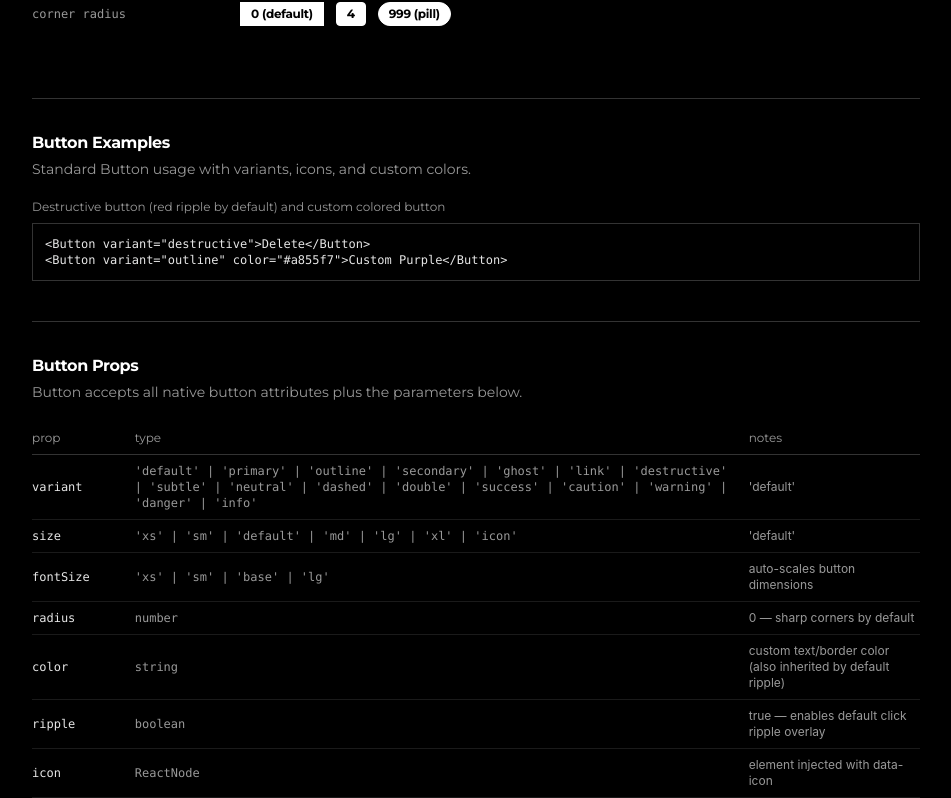
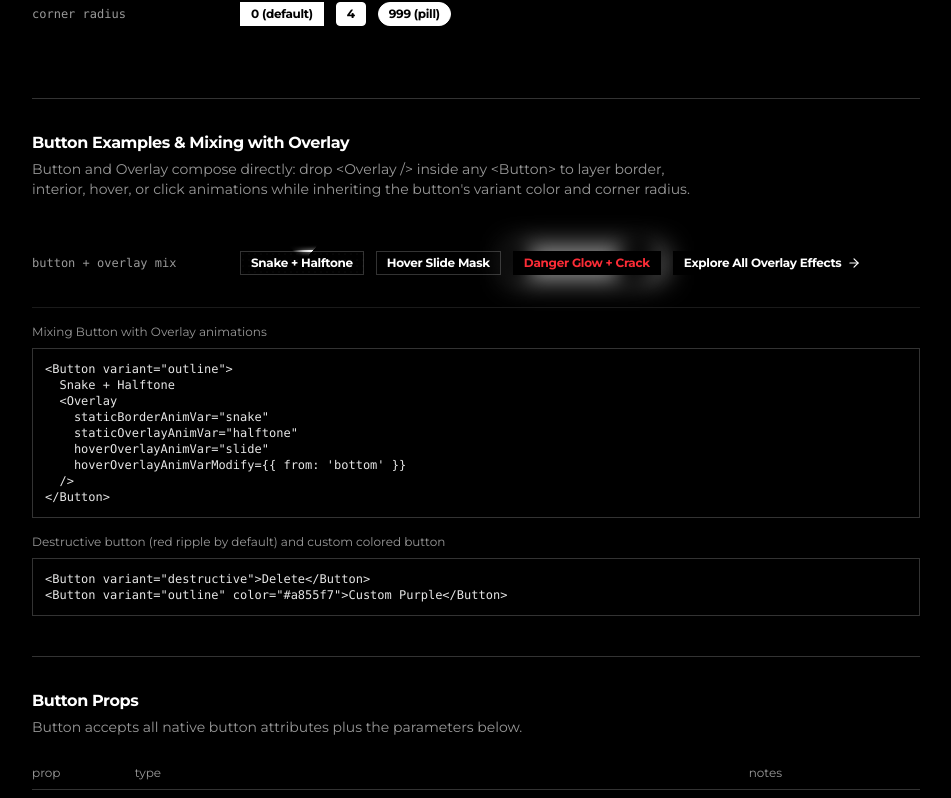
Before and after one commit to 3oFiz4/eVerestUI, a React (Vite) app: page / in a window 1280 px wide. Shown: the part 1779-2577 px from the top of the page, without its empty margins (296-1247 px from the left). Built offline with nearby package versions, Linux system fonts and the light colour scheme.

Commit message:
docs(button): add live and code examples mixing Button with Overlay

```diff
--- a/src/App.jsx
+++ b/src/App.jsx
@@ -351,10 +351,57 @@ export default function App() {
 
               <Section
                 id="examples"
-                title="Button Examples"
-                note="Standard Button usage with variants, icons, and custom colors."
+                title="Button Examples & Mixing with Overlay"
+                note="Button and Overlay compose directly: drop <Overlay /> inside any <Button> to layer border, interior, hover, or click animations while inheriting the button's variant color and corner radius."
               >
-                <div className="space-y-4">
+                <Row label="button + overlay mix">
+                  <Button variant="outline">
+                    Snake + Halftone
+                    <Overlay
+                      staticBorderAnimVar="snake"
+                      staticBorderAnimVarModify={{ thickness: 2 }}
+                      staticOverlayAnimVar="halftone"
+                      staticOverlayAnimVarModify={{ grid: 6 }}
+                    />
+                  </Button>
+                  <Button variant="outline">
+                    Hover Slide Mask
+                    <Overlay
+                      hoverOverlayAnimVar="slide"
+                      hoverOverlayAnimVarModify={{ from: "bottom" }}
+                    />
+                  </Button>
+                  <Button variant="destructive">
+                    Danger Glow + Crack
+                    <Overlay
+                      staticBorderAnimVar="glow"
+                      hoverBorderAnimVar="corner-grid"
+                      activeOverlayAnimVar="hyper-triangle-crack"
+                    />
+                  </Button>
+                  <Button
+                    variant="secondary"
+                    onClick={() => handleSelectComponent("Overlay")}
+                  >
+                    Explore All Overlay Effects
+                    <LuArrowRight data-icon="inline-end" />
+                  </Button>
+                </Row>
+                <div className="mt-4 space-y-4">
+                  <div>
+                    <p className="mb-2 text-xs text-white/60">
+                      Mixing Button with Overlay animations
+                    </p>
+                    <Code>{`<Button variant="outline">
+  Snake + Halftone
+  <Overlay
+    staticBorderAnimVar="snake"
+    staticOverlayAnimVar="halftone"
+    hoverOverlayAnimVar="slide"
+    hoverOverlayAnimVarModify={{ from: 'bottom' }}
+  />
+</Button>`}</Code>
+                  </div>
                   <div>
                     <p className="mb-2 text-xs text-white/60">
                       Destructive button (red ripple by default) and custom
```
